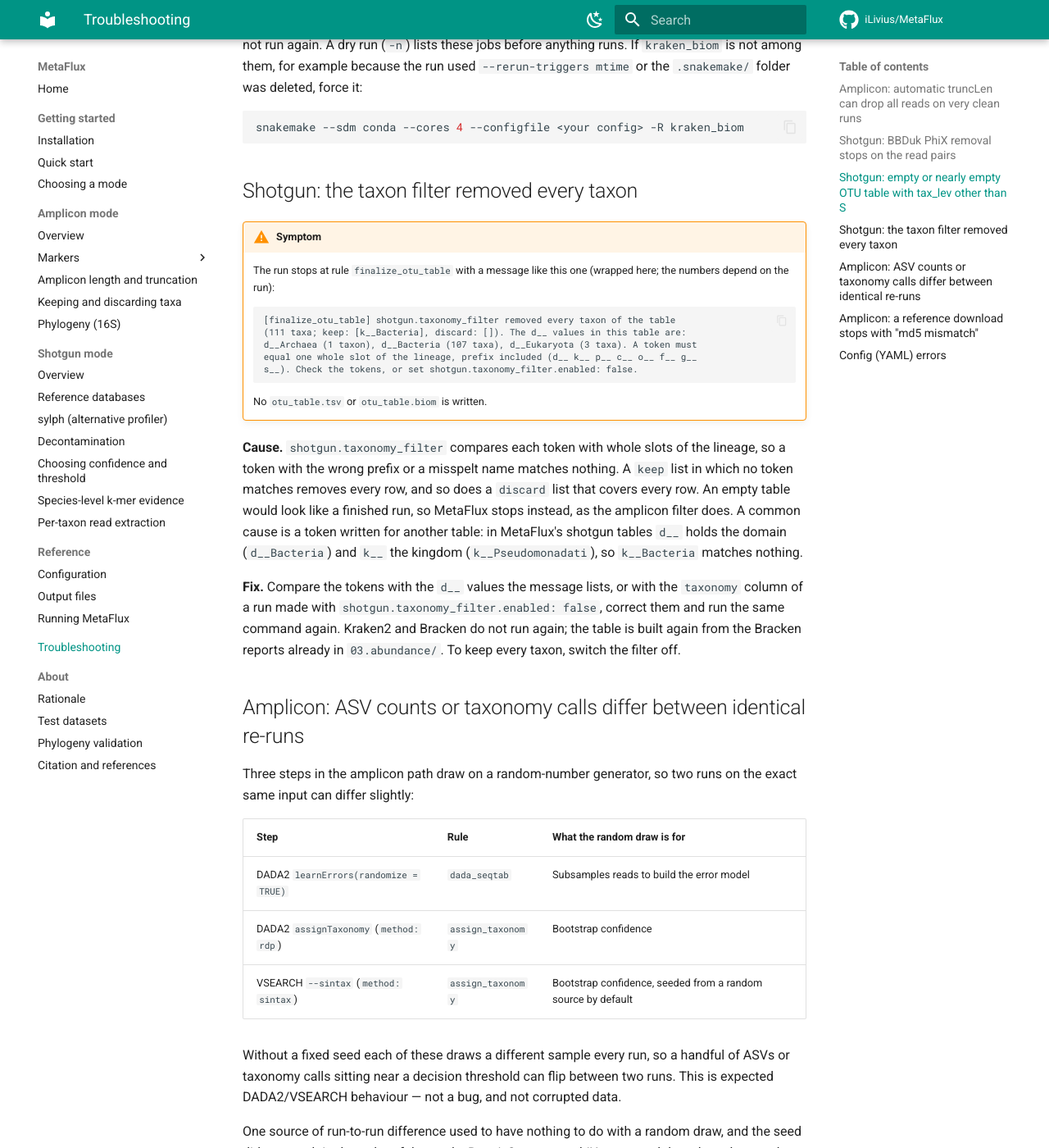
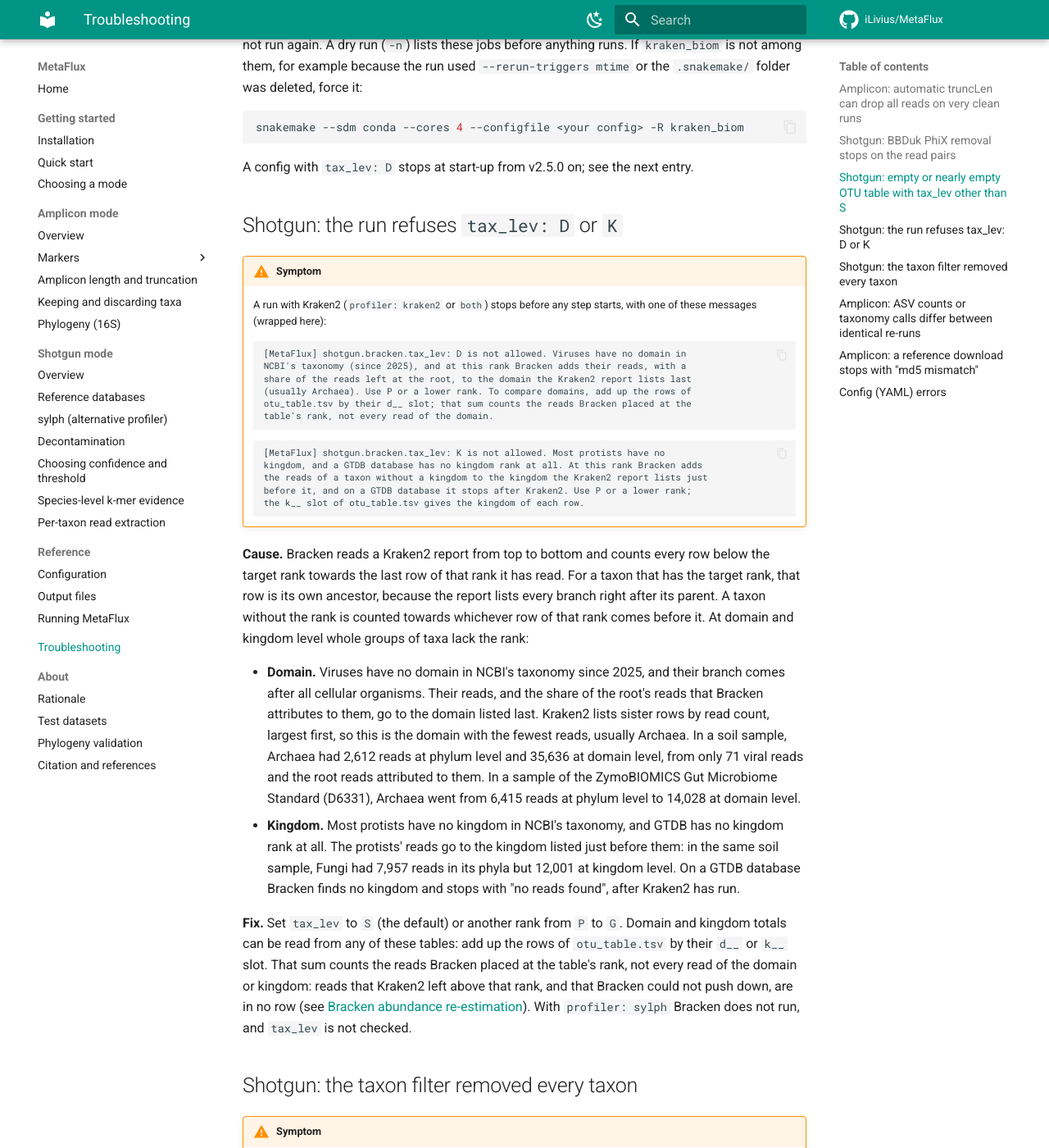
Before and after one commit to iLivius/MetaFlux, an MkDocs documentation site: the page built from docs/troubleshooting.md, in a window 1280 px wide and 1400 px high, scrolled down 5027 px. Shown: the whole window at 82% size. Built offline with MkDocs 1.6.1 and Material for MkDocs 9.7.7, drawn with Linux system fonts in a browser that asks for light colours; comment, search, counter and statistics services are not loaded; some of the changed text lies outside the part shown.

Commit message:
Shotgun: refuse Bracken tax_lev D at start-up, only when Kraken2 runs
Bracken reads a Kraken2 report from top to bottom and counts every row
below the target rank towards the last row of that rank it has read,
ancestor or not. At domain and kingdom level whole groups lack the rank,
and their reads land on a neighbour:

- D: viruses have no domain in NCBI's taxonomy since 2025. Their reads,
  with the share of the root's reads Bracken attributes to them, go to
  the domain the report lists last, usually Archaea (fewest reads).
  Measured with Bracken 3.1p1: Archaea 6,415 -> 14,028 reads (Zymo D6331
  mock) and 2,612 -> 35,636 (a soil sample with 71 viral reads); without
  the viral rows the D count falls back to the phylum sum, and with
  Archaea listed before Eukaryota the extra reads go to Eukaryota.
- K: most protists have no kingdom; their reads go to the kingdom listed
  just before them (soil: Fungi 7,957 -> 12,001). On GTDB, which has no
  kingdom rank, Bracken stops with "no reads found", after Kraken2.

tax_lev D now stops the run before any step, with its own message; the
K message is rewritten with this reason (it said the protists' reads were
left out, but they are added to another kingdom). Only P, C, O, F, G and
S are accepted. The whole tax_lev check runs only with profiler: kraken2
or both: a sylph-only run never runs Bracken, so it skips this check; the
Bracken threshold settings are still checked on every shotgun run.

Docs: the tax_lev rows in reference/configuration.md and
shotgun/databases.md, the Bracken block in shotgun/overview.md, the
template comment in config.yaml, and a troubleshooting entry for D and
K (the "tax_lev other than S" entry points to it).

Re-runs: none; it is a start-up check. A folder made at tax_lev D stops
at its next run.

````diff
--- a/docs/shotgun/databases.md
+++ b/docs/shotgun/databases.md
@@ -209,7 +209,7 @@ Bracken uses the same database directory. Its two settings:
 
 | Key | Default | What it does |
 |---|---|---|
-| `shotgun.bracken.tax_lev` | `S` | rank the abundances are re-estimated at — `D`, `P`, `C`, `O`, `F`, `G` or `S` |
+| `shotgun.bracken.tax_lev` | `S` | rank the abundances are re-estimated at — `P`, `C`, `O`, `F`, `G` or `S`; `D` and `K` stop the run at start-up |
 | `shotgun.bracken.threshold` | `auto` | minimum number of reads Kraken2 must already have put in a taxon's clade for it to enter the re-estimation; `auto` works it out from each sample's depth, an integer fixes it |
 
 `tax_lev: S` is the usual choice and gives a species-level table. Drop it to `G` when
--- a/docs/troubleshooting.md
+++ b/docs/troubleshooting.md
@@ -1,12 +1,12 @@
 # Troubleshooting
 
-Seven situations come up often enough to be worth writing down: an automatic
+Eight situations come up often enough to be worth writing down: an automatic
 truncation length that throws away every read, a PhiX-removal step that stops on
 the read pairs, a shotgun OTU table that comes out empty at a rank other than
-species, a shotgun taxon filter that removes every taxon, small differences between
-two runs on the same data, a reference download that fails its md5 check, and YAML
-mistakes in the config. Each entry gives the symptom, the reason behind it, and what
-to change.
+species, a Bracken rank that MetaFlux refuses, a shotgun taxon filter that removes
+every taxon, small differences between two runs on the same data, a reference
+download that fails its md5 check, and YAML mistakes in the config. Each entry gives
+the symptom, the reason behind it, and what to change.
 
 ## Amplicon: automatic `truncLen` can drop all reads on very clean runs
 
@@ -235,6 +235,61 @@ run used `--rerun-triggers mtime` or the `.snakemake/` folder was deleted, force
 snakemake --sdm conda --cores 4 --configfile <your config> -R kraken_biom
 ```
 
+A config with `tax_lev: D` stops at start-up from v2.5.0 on; see the next entry.
+
+## Shotgun: the run refuses `tax_lev: D` or `K`
+
+!!! warning "Symptom"
+
+    A run with Kraken2 (`profiler: kraken2` or `both`) stops before any step starts,
+    with one of these messages (wrapped here):
+
+    ```text
+    [MetaFlux] shotgun.bracken.tax_lev: D is not allowed. Viruses have no domain in
+    NCBI's taxonomy (since 2025), and at this rank Bracken adds their reads, with a
+    share of the reads left at the root, to the domain the Kraken2 report lists last
+    (usually Archaea). Use P or a lower rank. To compare domains, add up the rows of
+    otu_table.tsv by their d__ slot; that sum counts the reads Bracken placed at the
+    table's rank, not every read of the domain.
+    ```
+
+    ```text
+    [MetaFlux] shotgun.bracken.tax_lev: K is not allowed. Most protists have no
+    kingdom, and a GTDB database has no kingdom rank at all. At this rank Bracken adds
+    the reads of a taxon without a kingdom to the kingdom the Kraken2 report lists just
+    before it, and on a GTDB database it stops after Kraken2. Use P or a lower rank;
+    the k__ slot of otu_table.tsv gives the kingdom of each row.
+    ```
+
+**Cause.** Bracken reads a Kraken2 report from top to bottom and counts every row
+below the target rank towards the last row of that rank it has read. For a taxon that
+has the target rank, that row is its own ancestor, because the report lists every
+branch right after its parent. A taxon without the rank is counted towards whichever
+row of that rank comes before it. At domain and kingdom level whole groups of taxa
+lack the rank:
+
+- **Domain.** Viruses have no domain in NCBI's taxonomy since 2025, and their branch
+  comes after all cellular organisms. Their reads, and the share of the root's reads
+  that Bracken attributes to them, go to the domain listed last. Kraken2 lists sister
+  rows by read count, largest first, so this is the domain with the fewest reads,
+  usually Archaea. In a soil sample, Archaea had 2,612 reads at phylum level and 35,636
+  at domain level, from only 71 viral reads and the root reads attributed to them. In a
+  sample of the ZymoBIOMICS Gut Microbiome Standard (D6331), Archaea went from 6,415
+  reads at phylum level to 14,028 at domain level.
+- **Kingdom.** Most protists have no kingdom in NCBI's taxonomy, and GTDB has no
+  kingdom rank at all. The protists' reads go to the kingdom listed just before them:
+  in the same soil sample, Fungi had 7,957 reads in its phyla but 12,001 at kingdom
+  level. On a GTDB database Bracken finds no kingdom and stops with "no reads found",
+  after Kraken2 has run.
+
+**Fix.** Set `tax_lev` to `S` (the default) or another rank from `P` to `G`. Domain
+and kingdom totals can be read from any of these tables: add up the rows of
+`otu_table.tsv` by their `d__` or `k__` slot. That sum counts the reads Bracken placed
+at the table's rank, not every read of the domain or kingdom: reads that Kraken2 left
+above that rank, and that Bracken could not push down, are in no row (see
+[Bracken abundance re-estimation](shotgun/overview.md#6-bracken-abundance-re-estimation)).
+With `profiler: sylph` Bracken does not run, and `tax_lev` is not checked.
+
 ## Shotgun: the taxon filter removed every taxon
 
 !!! warning "Symptom"
````
Also changed, not shown: docs/reference/configuration.md (+1 -1 lines), docs/shotgun/overview.md (+1 -1 lines), 2 other files.
